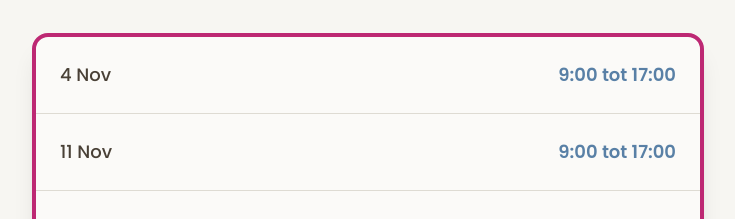
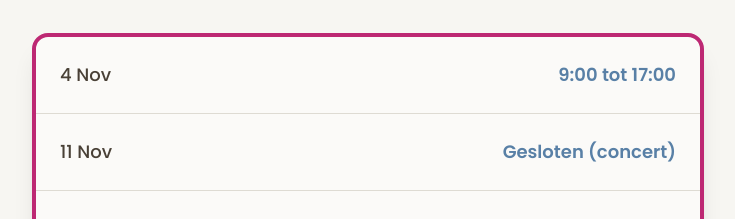
Before and after one commit to McMadA/willa-handmade-studio, a React (Vite) app: page / in a window 1280 px wide. Shown: the part 4000-4219 px from the top of the page, without its empty margins (272-1007 px from the left). Built offline with nearby package versions, Linux system fonts and the light colour scheme; the HTML template or start-up script is replaced by a standard one.

Commit message:
Update opening hours for November 11
Set November 11 to "Gesloten (concert)" to reflect the user's request.

```diff
--- a/src/components/Hours.tsx
+++ b/src/components/Hours.tsx
@@ -2,7 +2,7 @@ import { Clock } from "lucide-react";
 
 const hours = [
   { days: "4 Nov", time: "9:00 tot 17:00" },
-  { days: "11 Nov", time: "9:00 tot 17:00" },
+  { days: "11 Nov", time: "Gesloten (concert)" },
   { days: "12 Nov", time: "9:00 tot 18:00" },
   { days: "13 Nov", time: "9:00 tot 17:00" },
   { days: "18 Nov", time: "9:00 tot 17:00" },
```
